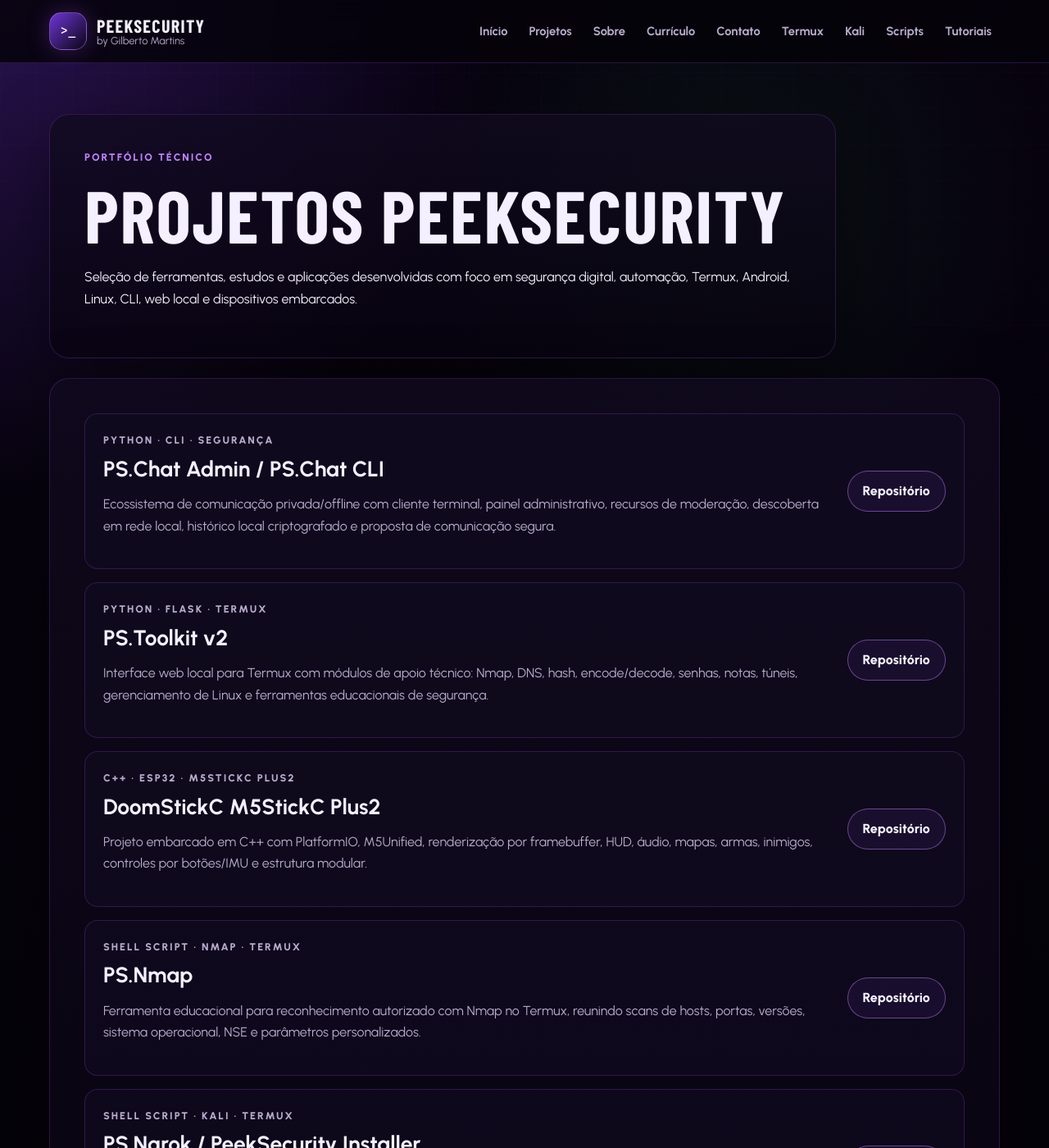
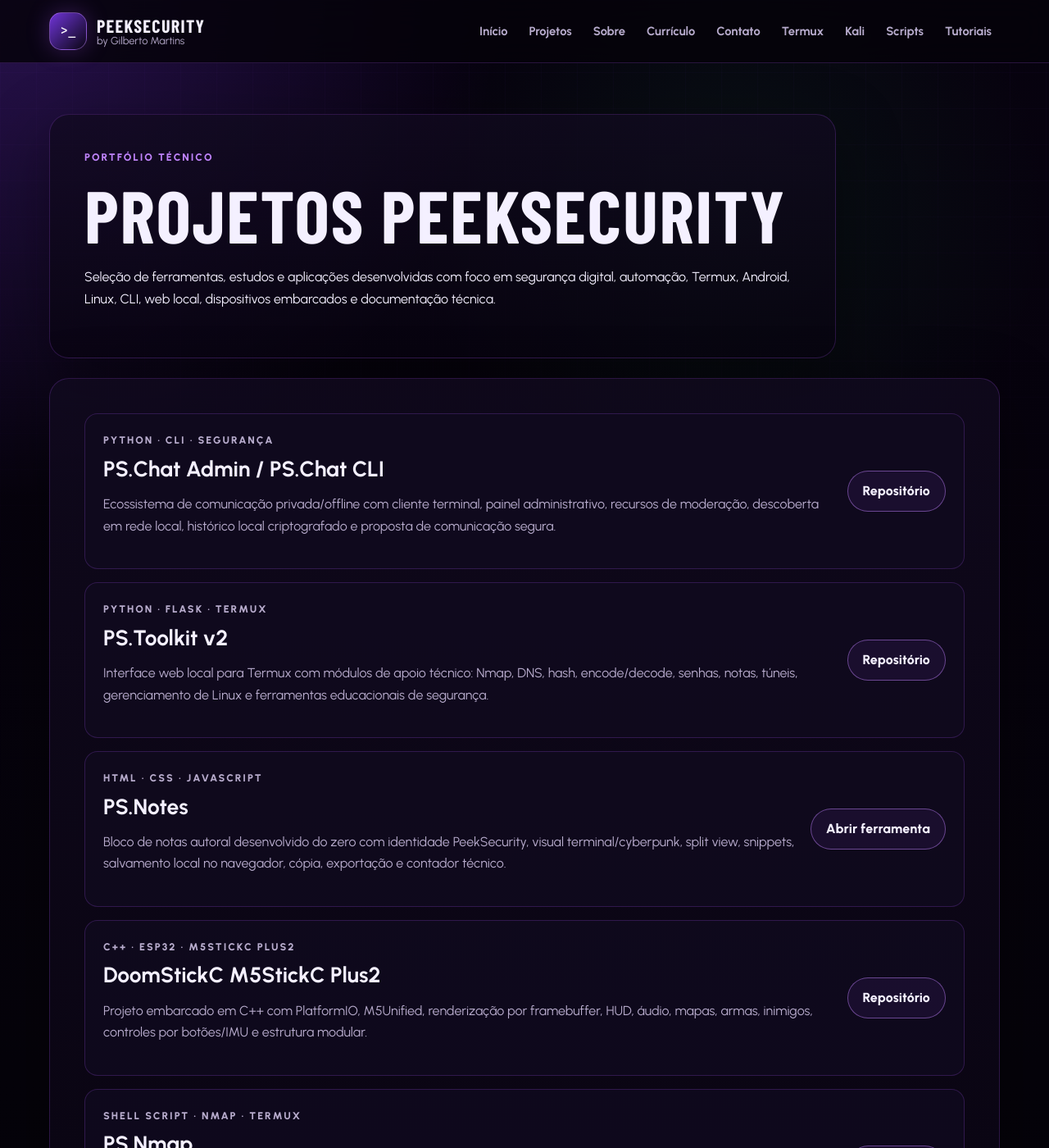
Before and after one commit to PSecurity/PSecurity, a Jekyll site: the page built from projects.md, in a window 1280 px wide and 1400 px high. Shown: the whole window at 82% size. Built offline with Jekyll 4.4.1, drawn with Linux system fonts in a browser that asks for light colours.

Commit message:
Add files via upload
portfolio-v2-2

```diff
--- a/_config.yml
+++ b/_config.yml
@@ -1,5 +1,5 @@
 title: PeekSecurity
-description: Portfólio técnico de Gilberto Martins - tecnologia, segurança da informação, Termux, Android, automação e ferramentas educacionais.
+description: Portfólio técnico de Gilberto Martins — tecnologia, segurança da informação, Termux, Android, automação e ferramentas educacionais.
 baseurl: "/PSecurity"
 url: "https://psecurity.github.io"
 lang: pt-BR
@@ -10,7 +10,7 @@ author:
   role: Tecnologia | Segurança da Informação | Automação | Android
   email: gilbertoferreirasp@gmail.com
   github: https://github.com/PSecurity
-  tiktok: https://tiktok.com/@PeekSecurity
+  tiktok: https://tiktok.com/@peeksecurity
   youtube: https://www.youtube.com/@PeekSecurity
   portfolio: https://psecurity.github.io/PSecurity/
 
@@ -19,5 +19,7 @@ markdown: kramdown
 kramdown:
   input: GFM
   hard_wrap: false
+  syntax_highlighter_opts:
+    disable: true
 
 plugins: []
--- a/projects.md
+++ b/projects.md
@@ -8,7 +8,7 @@ permalink: /projects/
 <section class="page-hero compact">
   <p class="eyebrow">Portfólio técnico</p>
   <h1>Projetos PeekSecurity</h1>
-  <p>Seleção de ferramentas, estudos e aplicações desenvolvidas com foco em segurança digital, automação, Termux, Android, Linux, CLI, web local e dispositivos embarcados.</p>
+  <p>Seleção de ferramentas, estudos e aplicações desenvolvidas com foco em segurança digital, automação, Termux, Android, Linux, CLI, web local, dispositivos embarcados e documentação técnica.</p>
 </section>
 
 <section class="section-block">
@@ -29,6 +29,15 @@ permalink: /projects/
         <p>Interface web local para Termux com módulos de apoio técnico: Nmap, DNS, hash, encode/decode, senhas, notas, túneis, gerenciamento de Linux e ferramentas educacionais de segurança.</p>
       </div>
       <a class="btn btn-secondary" href="https://github.com/PSecurity/ps.toolkit-v2" target="_blank" rel="noopener">Repositório</a>
+    </article>
+
+    <article class="project-row">
+      <div>
+        <p class="eyebrow">HTML · CSS · JavaScript</p>
+        <h2>PS.Notes</h2>
+        <p>Bloco de notas autoral desenvolvido do zero com identidade PeekSecurity, visual terminal/cyberpunk, split view, snippets, salvamento local no navegador, cópia, exportação e contador técnico.</p>
+      </div>
+      <a class="btn btn-secondary" href="{{ '/category/notepad/' | relative_url }}">Abrir ferramenta</a>
     </article>
 
     <article class="project-row">
```
Also changed, not shown: FILES_INCLUDED.txt (added, +30 -0 lines), index.md (+12 -10 lines), README.md.
